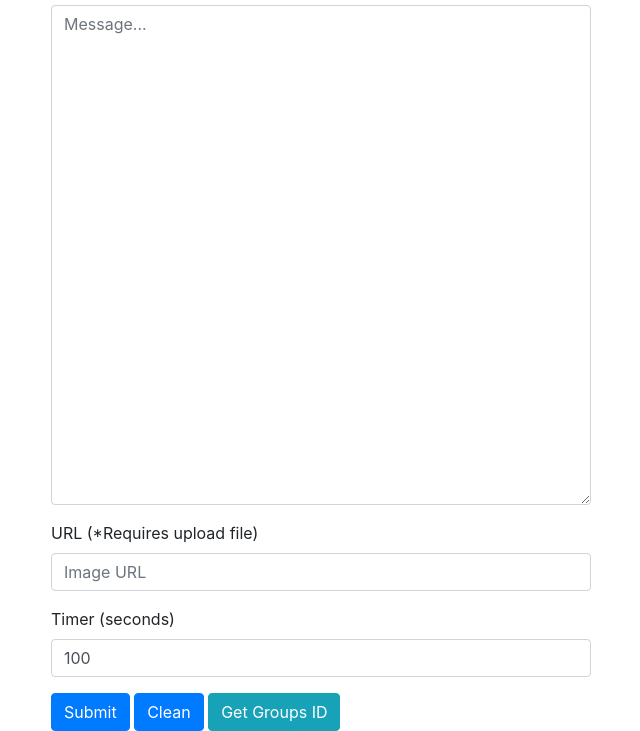
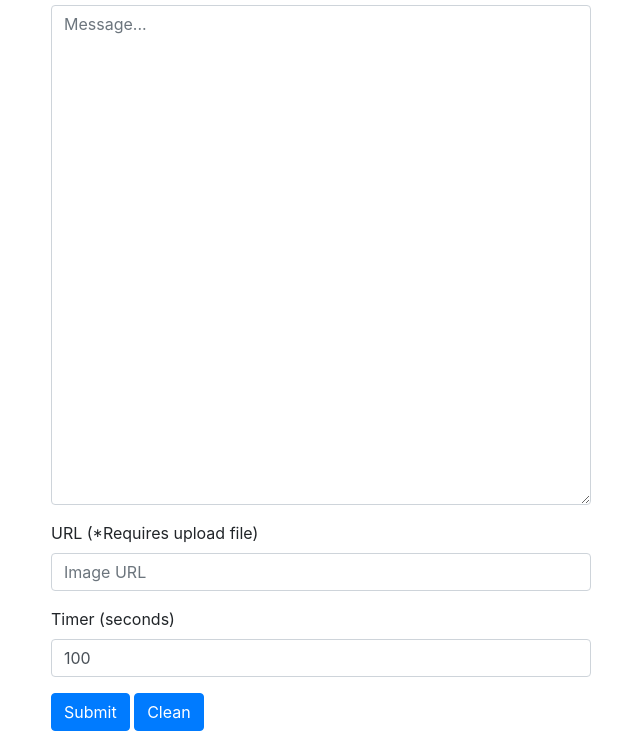
Before and after one commit to duytung112/PostGroupFacebook, a plain HTML site: page index.html in a window 1280 px wide. Shown: the part 399-1130 px from the top of the page, without its empty margins (34-674 px from the left). Drawn offline with nearby package versions, Linux system fonts and the light colour scheme.

Commit message:
hide get group id button

```diff
--- a/index.html
+++ b/index.html
@@ -76,7 +76,7 @@
 
 		<button id="start-spam" class="btn btn-primary">Submit</button>
 		<button id="clean-spam" class="btn btn-primary">Clean</button>
-		<button id="group-spam" class="btn btn-info">Get Groups ID</button>
+		<!-- <button id="group-spam" class="btn btn-info">Get Groups ID</button> -->
 	</div>
 	<script src='https://cdnjs.cloudflare.com/ajax/libs/jquery/2.1.3/jquery.min.js'></script>
 	<script src='https://maxcdn.bootstrapcdn.com/bootstrap/3.3.5/js/bootstrap.min.js'></script>
```
